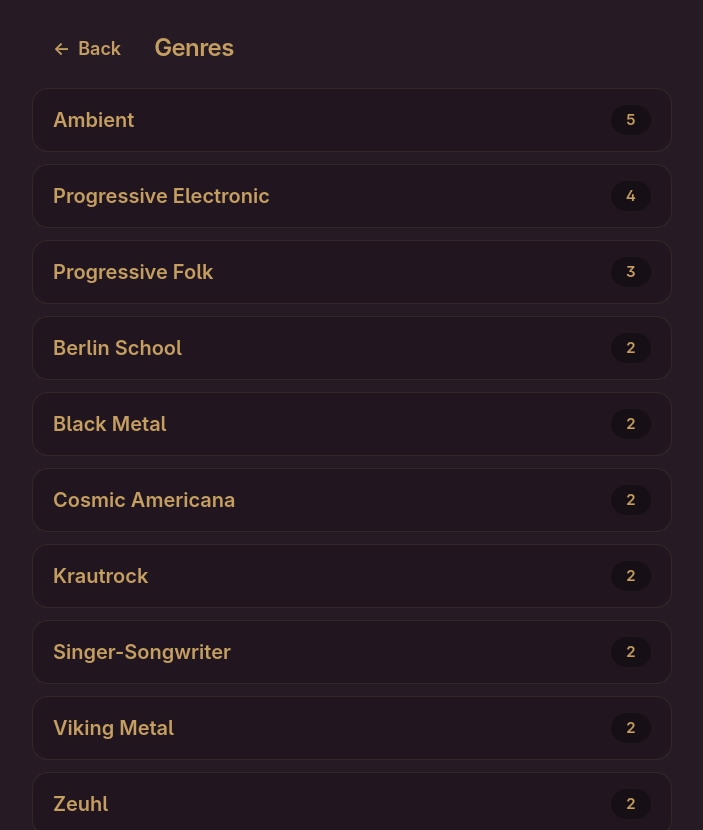
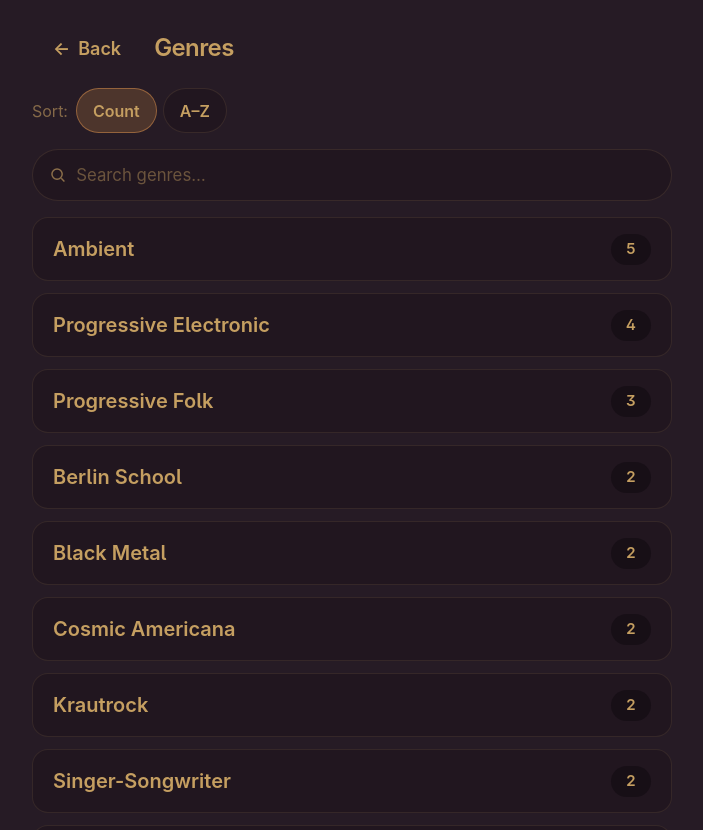
Before and after one commit to ElderSignStudio/RYMine, a SvelteKit app: page /car/genres in a window 1280 px wide. Shown: the top 830 px of the page, without its empty margins (288-991 px from the left). Built offline with nearby package versions, Linux system fonts and the light colour scheme.

Commit message:
Adds searching and ordering to genre list

```diff
--- a/src/routes/car/genres/+page.svelte
+++ b/src/routes/car/genres/+page.svelte
@@ -4,12 +4,28 @@
 
 	let { data }: { data: PageData } = $props();
 
-	// Combined primary + secondary genre counts — same logic the main sidebar
-	// uses, sorted by count desc (most-common genres come up first because
-	// that's what someone driving is most likely to want to tap).
-	const sortedGenres = $derived(
-		[...genreCounts(data.albums)].sort((a, b) => b.count - a.count || a.name.localeCompare(b.name))
-	);
+	type SortMode = 'count' | 'name';
+
+	// Ephemeral local state — refresh resets it. The user's primary tap is the
+	// genre itself, so we don't bother round-tripping these through the URL.
+	let sortMode = $state<SortMode>('count');
+	let searchInput = $state('');
+
+	const allGenres = $derived(genreCounts(data.albums));
+
+	const visibleGenres = $derived.by(() => {
+		const needle = searchInput.trim().toLowerCase();
+		const filtered = needle
+			? allGenres.filter((g) => g.name.toLowerCase().includes(needle))
+			: allGenres;
+		const sorted = [...filtered];
+		if (sortMode === 'count') {
+			sorted.sort((a, b) => b.count - a.count || a.name.localeCompare(b.name));
+		} else {
+			sorted.sort((a, b) => a.name.localeCompare(b.name));
+		}
+		return sorted;
+	});
 </script>
 
 <svelte:head>
@@ -28,13 +44,81 @@
 		<h1 class="text-2xl font-semibold tracking-tight">Genres</h1>
 	</header>
 
-	{#if sortedGenres.length === 0}
+	<!-- Sort pills + search input. Pills mirror the list page's sort control
+	     so the visual rhythm is consistent across Car Mode. -->
+	<div class="flex flex-col gap-2 sm:flex-row sm:items-center sm:justify-between sm:gap-3">
+		<div class="flex items-center gap-2 text-base">
+			<span class="text-base-content/60">Sort:</span>
+			<div class="flex gap-1.5">
+				<button
+					type="button"
+					class="car-sort-btn {sortMode === 'count' ? 'car-sort-btn-on' : ''}"
+					onclick={() => (sortMode = 'count')}
+					aria-pressed={sortMode === 'count'}
+				>
+					Count
+				</button>
+				<button
+					type="button"
+					class="car-sort-btn {sortMode === 'name' ? 'car-sort-btn-on' : ''}"
+					onclick={() => (sortMode = 'name')}
+					aria-pressed={sortMode === 'name'}
+				>
+					A–Z
+				</button>
+			</div>
+		</div>
+	</div>
+
+	<label class="car-search">
+		<svg
+			xmlns="http://www.w3.org/2000/svg"
+			viewBox="0 0 24 24"
+			fill="none"
+			stroke="currentColor"
+			stroke-width="2"
+			class="car-search-icon"
+			aria-hidden="true"
+		>
+			<circle cx="11" cy="11" r="7" />
+			<path d="m21 21-4.3-4.3" />
+		</svg>
+		<input
+			type="search"
+			bind:value={searchInput}
+			placeholder="Search genres…"
+			class="car-search-input"
+			aria-label="Search genres"
+			autocomplete="off"
+			autocorrect="off"
+			spellcheck="false"
+		/>
+		{#if searchInput}
+			<button
+				type="button"
+				class="car-search-clear"
+				onclick={() => (searchInput = '')}
+				aria-label="Clear search"
+				title="Clear search"
+			>
+				✕
+			</button>
+		{/if}
+	</label>
+
+	{#if allGenres.length === 0}
 		<p class="rounded-2xl border border-base-300/60 bg-base-200/40 p-6 text-center text-base">
 			No genres yet — enrich some albums first.
 		</p>
+	{:else if visibleGenres.length === 0}
+		<p
+			class="rounded-2xl border border-base-300/60 bg-base-200/40 p-6 text-center text-base text-base-content/70"
+		>
+			No genres match "{searchInput.trim()}".
+		</p>
 	{:else}
 		<ul class="grid gap-3">
-			{#each sortedGenres as genre (genre.name)}
+			{#each visibleGenres as genre (genre.name)}
 				<li>
 					<a href="/car/list?view=genre&g={encodeURIComponent(genre.name)}" class="car-genre-tile">
 						<span class="car-genre-name">{genre.name}</span>
@@ -47,6 +131,76 @@
 </main>
 
 <style>
+	/* Sort pill — copy of the list page's `.car-sort-btn` so the rhythm matches
+	   across Car Mode pages. Kept scoped here rather than moved to a shared
+	   stylesheet because there are only two surfaces and inlining keeps the
+	   per-page CSS easy to see. */
+	.car-sort-btn {
+		padding: 0.6rem 1rem;
+		border-radius: 9999px;
+		font-size: 1rem;
+		font-weight: 600;
+		border: 1px solid color-mix(in oklab, currentColor 14%, transparent);
+		background: color-mix(in oklab, var(--color-base-200) 60%, transparent);
+		transition:
+			background 120ms ease,
+			border-color 120ms ease;
+	}
+	.car-sort-btn-on {
+		background: color-mix(in oklab, var(--color-primary) 22%, transparent);
+		border-color: color-mix(in oklab, var(--color-primary) 50%, transparent);
+	}
+
+	/* Search input — big tap target, rounded, sits at the same width as the
+	   genre list below. */
+	.car-search {
+		display: flex;
+		align-items: center;
+		gap: 0.6rem;
+		padding: 0 1rem;
+		min-height: 3.25rem;
+		border-radius: 9999px;
+		border: 1px solid color-mix(in oklab, currentColor 14%, transparent);
+		background: color-mix(in oklab, var(--color-base-200) 60%, transparent);
+		transition:
+			background 120ms ease,
+			border-color 120ms ease;
+	}
+	.car-search:focus-within {
+		border-color: color-mix(in oklab, var(--color-primary) 60%, transparent);
+		background: color-mix(in oklab, var(--color-base-300) 35%, transparent);
+	}
+	.car-search-icon {
+		width: 1.1rem;
+		height: 1.1rem;
+		opacity: 0.65;
+		flex-shrink: 0;
+	}
+	.car-search-input {
+		flex: 1;
+		min-width: 0;
+		background: transparent;
+		outline: none;
+		font-size: 1.05rem;
+	}
+	.car-search-input::placeholder {
+		color: color-mix(in oklab, currentColor 45%, transparent);
+	}
+	/* Hide the native search clear-button so we control it consistently. */
+	.car-search-input::-webkit-search-cancel-button {
+		display: none;
+	}
+	.car-search-clear {
+		display: inline-flex;
+		align-items: center;
+		justify-content: center;
+		width: 2rem;
+		height: 2rem;
+		border-radius: 9999px;
+		background: color-mix(in oklab, var(--color-base-300) 55%, transparent);
+		font-size: 0.95rem;
+	}
+
 	/* Genre row — wide tap target, count pinned to the right so the names
 	   align visually. */
 	.car-genre-tile {
--- a/src/routes/car/list/+page.svelte
+++ b/src/routes/car/list/+page.svelte
@@ -148,7 +148,13 @@
 			<span aria-hidden="true">←</span>
 			<span>Back</span>
 		</a>
-		<h1 class="min-w-0 flex-1 truncate text-2xl font-semibold tracking-tight">{title}</h1>
+		<div class="min-w-0 flex-1">
+			<h1 class="truncate text-2xl font-semibold tracking-tight">{title}</h1>
+			<p class="text-sm text-base-content/55">
+				{visible.length}
+				{visible.length === 1 ? 'album' : 'albums'}
+			</p>
+		</div>
 	</header>
 
 	<!-- Sort toggle — only two options, big buttons, easy to glance at. -->
--- a/src/routes/car/play/[id]/+page.svelte
+++ b/src/routes/car/play/[id]/+page.svelte
@@ -171,17 +171,19 @@
 			</div>
 		{/if}
 
-		{#if !hasSpotify && !hasApple}
+		<!-- Always-visible secondary link to the RYM page. Sits beneath the
+		     streaming actions so it's a clear "I want the album page" tap
+		     without competing with Spotify/Apple Music for visual weight. -->
 		<a
 			href={album.url}
 			target="_blank"
 			rel="noopener noreferrer"
 			class="car-small-btn justify-center"
+			title="Open this album on Rate Your Music"
 		>
 			<span>Open on Rate Your Music</span>
 			<span class="car-big-btn-arrow" aria-hidden="true">↗</span>
 		</a>
-		{/if}
 	</div>
 </main>
 
```
Lines whose indentation alone changed are shown as unchanged.
